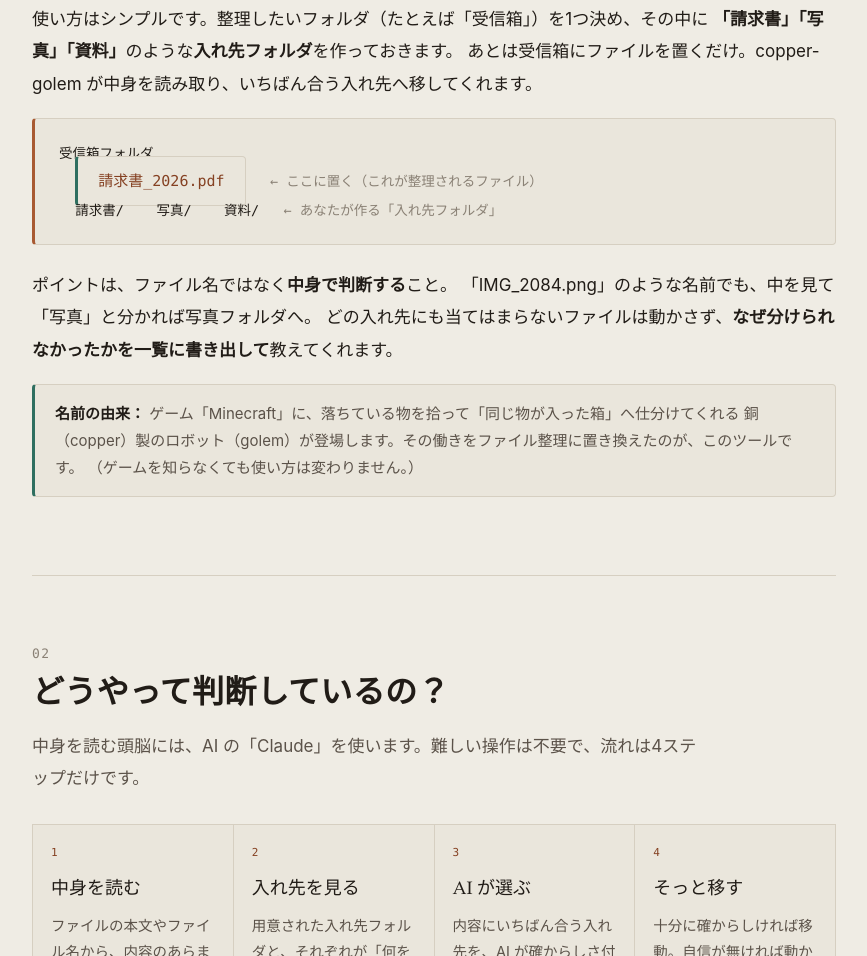
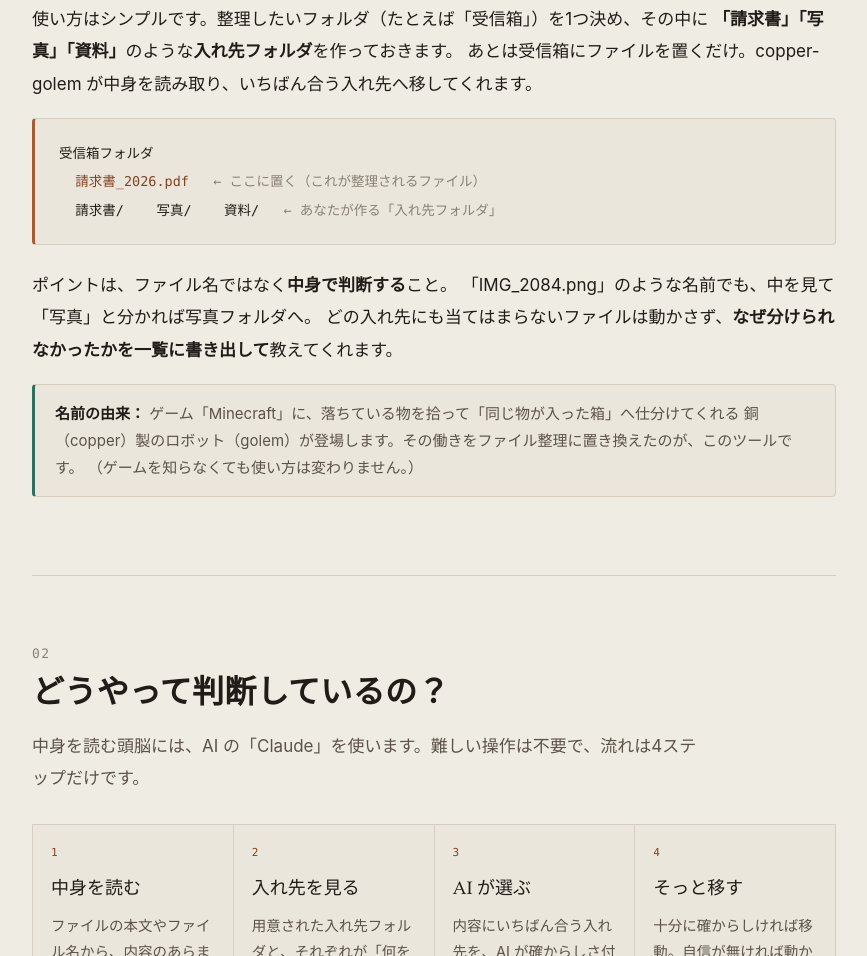
Before and after one commit to knktkc/copper-golem, a plain HTML site: page docs/index.html in a window 1280 px wide. Shown: the part 1252-2208 px from the top of the page, without its empty margins (206-1073 px from the left). Drawn offline with Linux system fonts and the light colour scheme.

Commit message:
docs: fix LP layout — class name collision (.note) broke the file-tree diagram
The rewrite introduced a callout-box `.note` class, which collided with the
inline `.note` used inside the file-tree diagram — so the "請求書_2026.pdf"
filename got a stray bordered/padded box. Renamed the file-tree highlight to
`.hl`.

Co-Authored-By: Claude Opus 4.8 (1M context) <noreply@anthropic.com>

```diff
--- a/docs/index.html
+++ b/docs/index.html
@@ -62,7 +62,7 @@
   .filetree{font-family:var(--mono);font-size:13.5px;line-height:2.1;background:var(--panel-2);
             border:1px solid var(--rule);border-left:3px solid var(--copper);padding:20px 24px;
             border-radius:4px;color:var(--ink);white-space:pre;overflow-x:auto;}
-  .filetree .note{color:var(--copper-deep);}
+  .filetree .hl{color:var(--copper-deep);}
   .filetree .dim{color:var(--ink-faint);}
 
   /* plain how-it-works */
@@ -169,7 +169,7 @@
     </p>
 
     <div class="filetree">受信箱フォルダ
-  <span class="note">請求書_2026.pdf</span>   <span class="dim">← ここに置く（これが整理されるファイル）</span>
+  <span class="hl">請求書_2026.pdf</span>   <span class="dim">← ここに置く（これが整理されるファイル）</span>
   請求書/    写真/    資料/   <span class="dim">← あなたが作る「入れ先フォルダ」</span></div>
 
     <p style="margin-top:24px;">
```
